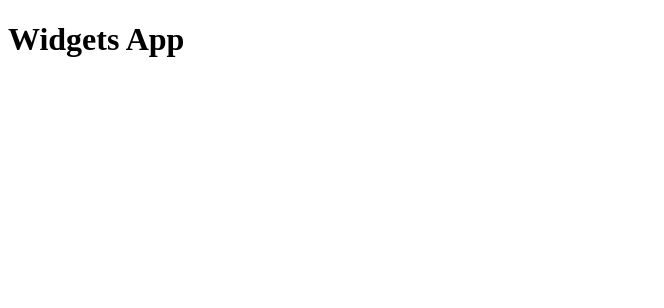
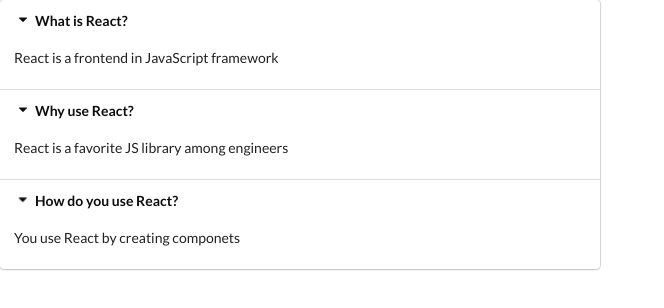
Before and after one commit to MagdalenaMileto/widgets, a React (Create React App) app: page / in a window 1280 px wide. Shown: the top 308 px of the page, without its empty margins (0-664 px from the left). Built offline with nearby package versions, Linux system fonts and the light colour scheme.

Commit message:
Adding the skeleton for an accordion component and some style to it

```diff
--- a/public/index.html
+++ b/public/index.html
@@ -3,6 +3,7 @@
   <head>
     <meta charset="utf-8" />
     <link rel="icon" href="%PUBLIC_URL%/favicon.ico" />
+    <link rel="stylesheet" href="https://cdnjs.cloudflare.com/ajax/libs/semantic-ui/2.4.1/semantic.min.css" />
     <meta name="viewport" content="width=device-width, initial-scale=1" />
     <meta name="theme-color" content="#000000" />
     <meta
--- a/src/App.js
+++ b/src/App.js
@@ -1,5 +1,25 @@
 import React from "react";
+import Accordion from "./components/Accordion";
+
+const items = [
+    {
+        title: 'What is React?',
+        content: 'React is a frontend in JavaScript framework'
+    },
+    {
+        title: 'Why use React?',
+        content: 'React is a favorite JS library among engineers'
+    },
+    {
+        title: 'How do you use React?',
+        content: 'You use React by creating componets'
+    }
+];
 
 export default () => {
-    return <h1>Widgets App</h1>
+    return (
+        <div>
+            <Accordion items={items}/>
+        </div>
+    )
 }
--- /dev/null
+++ b/src/components/Accordion.js
@@ -0,0 +1,21 @@
+import React from "react";
+
+const Accordion = ({items}) => {
+    const renderedItems = items.map(item => {
+        return <React.Fragment key={item.title}>
+            <div className="title active">
+                <i className="dropdown icon"></i>
+                {item.title}
+            </div>
+            <div className="content active">
+                <p>{item.content}</p>
+            </div>
+        </React.Fragment>
+    });
+
+    return <div className="ui styled accordion">
+        {renderedItems}
+    </div>
+};
+
+export default Accordion;
```
